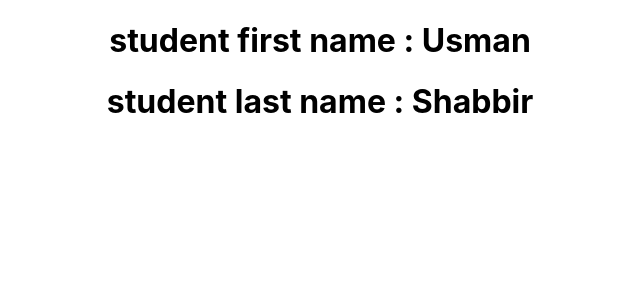
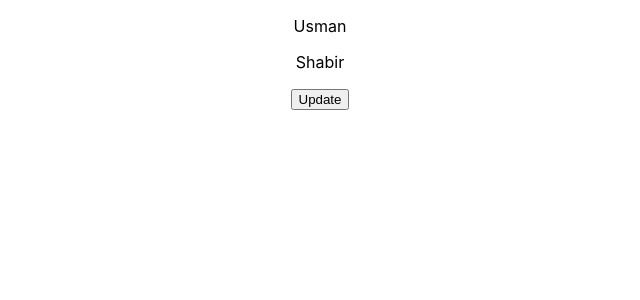
Before and after one commit to usmanshabbir756/react-basics, a React (Create React App) app: page / in a window 1280 px wide. Shown: the top 300 px of the page, without its empty margins (320-960 px from the left). Built offline with nearby package versions, Linux system fonts and the light colour scheme.

Commit message:
state setstate in class component

```diff
--- a/src/App.js
+++ b/src/App.js
@@ -4,6 +4,7 @@
 import { FirstComponent as FC , SecondComponent as SC } from './components/MyComponent';
 import MC from './components/MyComponent';
 import Student from './components/Student';
+import Employee from './components/Employee';
 
 function App() {
 
@@ -22,8 +23,9 @@
       <FC />
       <SC />
       <MC /> */}
-      <Student firstName="Usman" lastName="Shabbir"/>
+      {/* <Student firstName="Usman" lastName="Shabbir"/> */}
       {/* <Student data={skills}/> */}
+      <Employee />
     </div>
   );
 }
--- /dev/null
+++ b/src/components/Employee.js
@@ -0,0 +1,31 @@
+import React from "react";
+class Employee extends React.Component{
+    constructor(props){
+        super(props)
+
+        this.state={
+            firstName:"Usman",
+            lastName:"Shabir"
+        }
+    }
+
+    updateEmployee(){
+        this.setState({
+            firstName:"Us",
+            lastName:"Sh"
+        })
+    }
+
+    render(){
+        return(
+            <div>
+                <p>{this.state.firstName}</p>
+                <p>{this.state.lastName}</p>
+                <button onClick={()=>this.updateEmployee()}>Update</button>
+            </div>
+        )
+    }
+}
+
+
+export default Employee;
```
